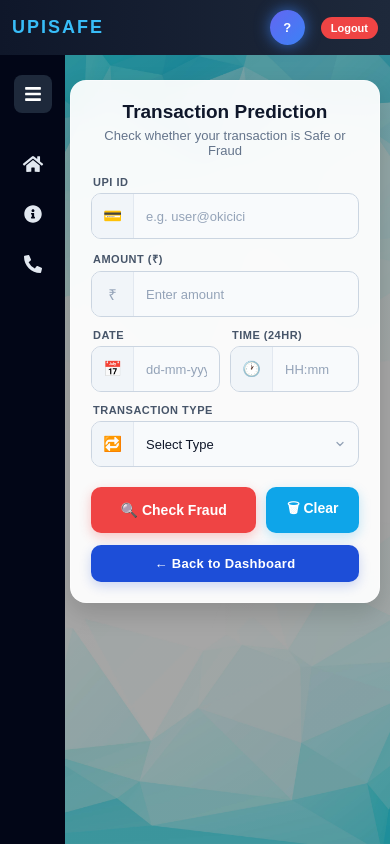
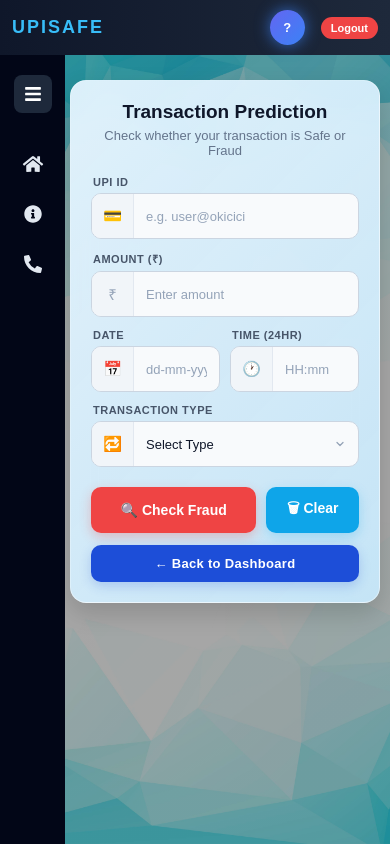
Before and after one commit to Tirtha134/UPISAFE_FRONTEND, a React (Vite) app: page /transaction in a window 390 px wide. Built offline with nearby package versions, Linux system fonts and the light colour scheme; no server answers.

Commit message:
Revise Transaction.css for improved styling
Updated the transaction page styles, including background, card design, and responsive adjustments.

```diff
--- a/src/pages/Transaction.css
+++ b/src/pages/Transaction.css
@@ -53,29 +53,27 @@
 /* ==================================================
    CARD
 ================================================== */
-
 .transaction-card {
   width: 100%;
   max-width: 430px;
-
   padding: 24px;
-
   border-radius: 20px;
 
-  background: rgba(255,255,255,0.94);
+  background: linear-gradient(
+    135deg,
+    rgba(230, 245, 255, 0.95),
+    rgba(200, 235, 255, 0.9)
+  );
 
   backdrop-filter: blur(12px);
-
-  border: 1px solid rgba(255,255,255,0.4);
+  border: 1px solid rgba(255, 255, 255, 0.4);
 
   box-shadow:
-    0 10px 25px rgba(0,0,0,0.15);
+    0 10px 25px rgba(0, 0, 0, 0.15);
 
   display: flex;
   flex-direction: column;
-
   box-sizing: border-box;
-
   overflow: hidden;
 }
 
@@ -173,6 +171,17 @@
   color: #94a3b8;
 
   user-select: none;
+}
+
+/* ── Clock icon variant (SVG instead of emoji) — same box,
+     just makes sure the stroke-based icon is centered and
+     colored like the other prefix icons ── */
+.field-prefix-icon {
+  color: #64748b;
+}
+
+.field-prefix-icon svg {
+  display: block;
 }
 
 /* ===== INPUT ===== */
```
